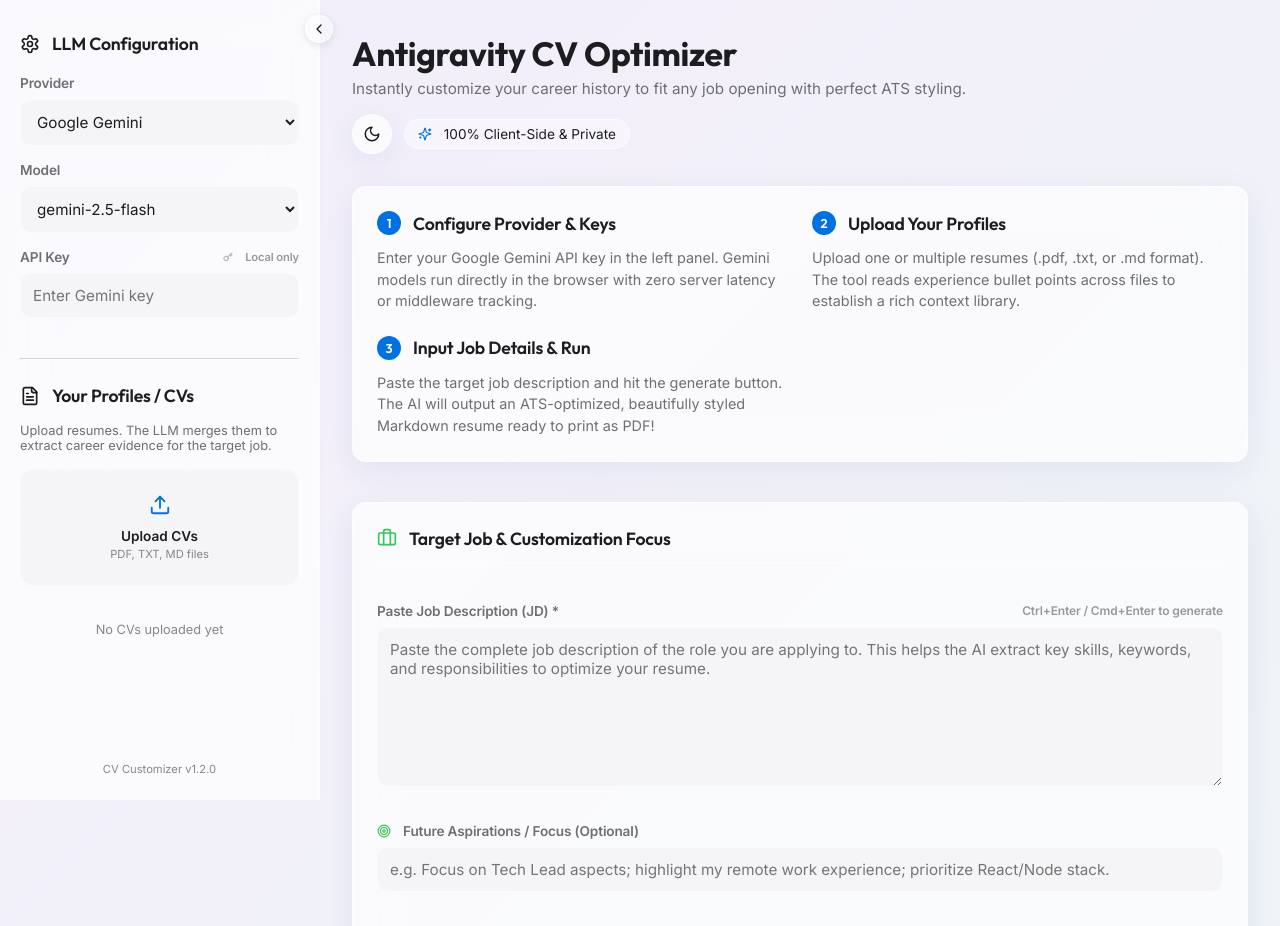
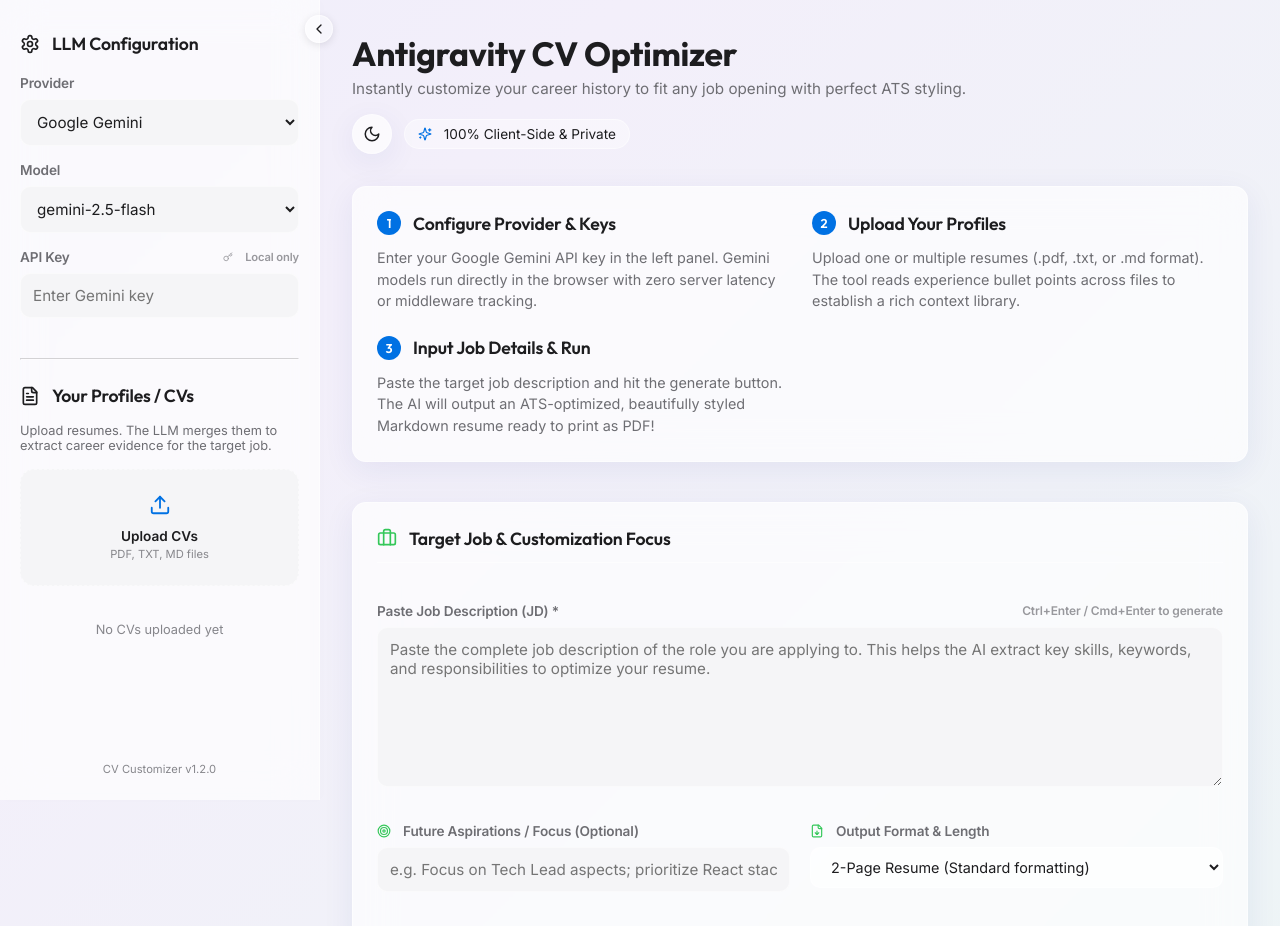
Before and after one commit to vineetsansare/ai-cv-optimizer, a React (Vite) app: page / in a window 1280 px wide. Shown: the top 926 px of the page. Built offline with nearby package versions, Linux system fonts and the light colour scheme.

Commit message:
feat: add target length selector for resume vs comprehensive cv formats

```diff
--- a/src/App.tsx
+++ b/src/App.tsx
@@ -3,7 +3,7 @@ import { SettingsPanel } from './components/SettingsPanel';
 import { JobInput } from './components/JobInput';
 import { CVDisplay } from './components/CVDisplay';
 import { generateCustomizedCV, autoFixCV } from './utils/llm';
-import type { LLMConfig, CVGenerationResult } from './utils/llm';
+import type { LLMConfig, CVGenerationResult, TargetLength } from './utils/llm';
 import { AlertCircle, Sparkles, Wand2, Sun, Moon } from 'lucide-react';
 
 const LOCAL_STORAGE_KEY_CONFIG = 'cv_builder_llm_config';
@@ -23,6 +23,7 @@ function App() {
   const [activeCVIndices, setActiveCVIndices] = useState<number[]>([]);
   const [jobDescription, setJobDescription] = useState('');
   const [aspirations, setAspirations] = useState('');
+  const [targetLength, setTargetLength] = useState<TargetLength>('2-page');
 
   // Theme & Sidebar States (Iteration 2)
   const [theme, setTheme] = useState<'light' | 'dark'>('light');
@@ -158,7 +159,7 @@ function App() {
     const activeCVs = activeCVIndices.map((idx) => contextCVs[idx]);
 
     try {
-      const cvResult = await generateCustomizedCV(config, activeCVs, jobDescription, aspirations, abortControllerRef.current.signal);
+      const cvResult = await generateCustomizedCV(config, activeCVs, jobDescription, aspirations, targetLength, abortControllerRef.current.signal);
       setResult(cvResult);
     } catch (err: any) {
       if (err.name === 'AbortError') {
@@ -320,6 +321,8 @@ function App() {
           onChangeJobDescription={setJobDescription}
           aspirations={aspirations}
           onChangeAspirations={setAspirations}
+          targetLength={targetLength}
+          onChangeTargetLength={setTargetLength}
           config={config}
           contextCVs={contextCVs}
           activeCVIndices={activeCVIndices}
--- a/src/components/JobInput.tsx
+++ b/src/components/JobInput.tsx
@@ -1,12 +1,14 @@
 import React from 'react';
-import { ArrowRight, Briefcase, Target, AlertCircle, FileText } from 'lucide-react';
-import type { LLMConfig } from '../utils/llm';
+import { ArrowRight, Briefcase, Target, AlertCircle, FileText, FileDown } from 'lucide-react';
+import type { LLMConfig, TargetLength } from '../utils/llm';
 
 interface JobInputProps {
   jobDescription: string;
   onChangeJobDescription: (jd: string) => void;
   aspirations: string;
   onChangeAspirations: (asp: string) => void;
+  targetLength: TargetLength;
+  onChangeTargetLength: (len: TargetLength) => void;
   config: LLMConfig;
   contextCVs: { name: string; text: string }[];
   activeCVIndices: number[];
@@ -20,6 +22,8 @@ export const JobInput: React.FC<JobInputProps> = ({
   onChangeJobDescription,
   aspirations,
   onChangeAspirations,
+  targetLength,
+  onChangeTargetLength,
   config,
   contextCVs,
   activeCVIndices,
@@ -74,6 +78,7 @@ export const JobInput: React.FC<JobInputProps> = ({
         />
       </div>
 
+      <div style={{ display: 'grid', gridTemplateColumns: '1fr 1fr', gap: '1.25rem' }}>
         <div className="form-group">
           <label htmlFor="aspirations" className="flex-row-gap">
             <Target size={14} className="text-accent-mint" />
@@ -82,10 +87,37 @@ export const JobInput: React.FC<JobInputProps> = ({
           <input
             id="aspirations"
             type="text"
-          placeholder="e.g. Focus on Tech Lead aspects; highlight my remote work experience; prioritize React/Node stack."
+            placeholder="e.g. Focus on Tech Lead aspects; prioritize React stack."
             value={aspirations}
             onChange={(e) => onChangeAspirations(e.target.value)}
           />
+        </div>
+
+        <div className="form-group">
+          <label htmlFor="target-length" className="flex-row-gap">
+            <FileDown size={14} className="text-accent-mint" />
+            <span>Output Format & Length</span>
+          </label>
+          <select
+            id="target-length"
+            value={targetLength}
+            onChange={(e) => onChangeTargetLength(e.target.value as TargetLength)}
+            style={{
+              padding: '0.65rem 1rem',
+              borderRadius: 'var(--border-radius-md)',
+              border: '1px solid var(--card-border)',
+              background: 'var(--bg-secondary)',
+              color: 'var(--text-primary)',
+              fontSize: '0.9rem',
+              outline: 'none',
+              cursor: 'pointer'
+            }}
+          >
+            <option value="1-page">1-Page Resume (Aggressive truncation)</option>
+            <option value="2-page">2-Page Resume (Standard formatting)</option>
+            <option value="comprehensive">Comprehensive CV (Exhaustive history)</option>
+          </select>
+        </div>
       </div>
 
       {contextCVs.length > 0 && (
--- a/src/utils/llm.ts
+++ b/src/utils/llm.ts
@@ -22,20 +22,32 @@ export interface CVGenerationResult {
   coverLetter: string; // Added for Iteration 2
 }
 
+export type TargetLength = '1-page' | '2-page' | 'comprehensive';
+
 export async function generateCustomizedCV(
   config: LLMConfig,
   contextCVs: { name: string; text: string }[],
   jobDescription: string,
   aspirations: string,
+  targetLength: TargetLength,
   signal?: AbortSignal
 ): Promise<CVGenerationResult> {
+  let lengthConstraint = "";
+  if (targetLength === '1-page') {
+    lengthConstraint = "3. **Strict 1-Page Resume Constraint**: Ensure the resume is ruthlessly optimized, concise, and fits strictly within a 1-page ceiling (approx 350-450 words). Limit roles to the most recent 10 years, heavily truncate older roles to 1-liners, and allow a maximum of 3 highly impactful bullet points per role.";
+  } else if (targetLength === '2-page') {
+    lengthConstraint = "3. **Strict 2-Page Constraint**: Ensure the resume is highly optimized, concise, and fits strictly within a 2-page ceiling (approximately 500-750 words). Filter out minor or redundant details, and focus on high-impact accomplishments.";
+  } else {
+    lengthConstraint = "3. **Comprehensive CV Format**: Provide a detailed, multi-page Curriculum Vitae. Include all relevant past roles, comprehensive bullet points for each, and maintain an exhaustive list of achievements and responsibilities that match the JD keywords. Do not overly truncate the history.";
+  }
+
   const systemPrompt = `You are an expert resume writer and recruiter specializing in ATS (Applicant Tracking System) optimization and human-friendly storytelling.
 Your job is to rewrite a candidate's resume/career history to perfectly align with a target Job Description (JD) and also write a customized cover letter.
 
 Here are the strict guidelines:
 1. **Truthfulness**: Rely ONLY on facts, roles, and achievements present in the provided career history (uploaded CVs). Do NOT invent jobs, companies, credentials, or achievements.
 2. **ATS Optimization**: Identify critical keywords, technical skills, and phrases in the Job Description, and naturally integrate them into the candidate's experience where applicable. **CRITICAL: You MUST aim for a >95% ATS keyword match score. Ruthlessly find organic ways to include as many target keywords as mathematically possible without lying.**
-3. **Strict 2-Page Constraint**: Ensure the resume is highly optimized, concise, and fits strictly within a 2-page ceiling (approximately 500-750 words). Filter out minor or redundant details, and focus on high-impact accomplishments.
+${lengthConstraint}
 4. **Professional Formatting**: Format headings to match the user's specific CV format:
    - The very top of the resume MUST start with the candidate's Name as an H1, immediately followed by the exact Target Job Title (from the JD) as an italicized subtitle on the next line. Like this:
      # [Candidate Name]
```
Lines whose indentation alone changed are shown as unchanged.
